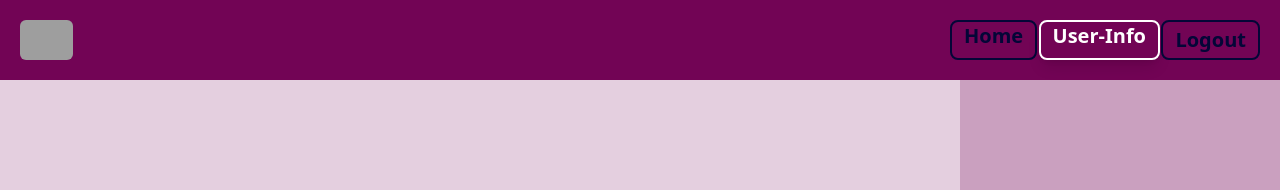
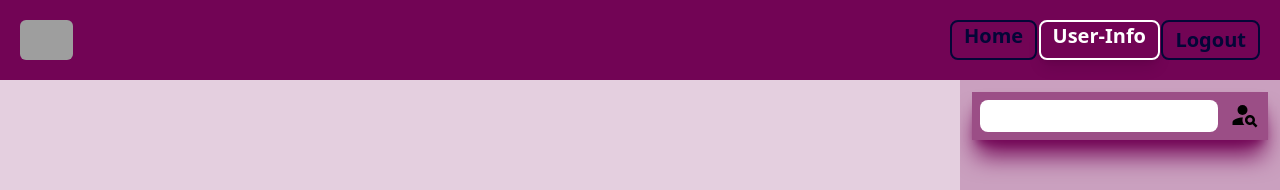
Before and after one commit to SGsubuuu-2322/Video_Player-Web_App, a React (Vite) app: page /user/info in a window 1280 px wide. Shown: the top 190 px of the page. Built offline with nearby package versions, Linux system fonts and the light colour scheme; sample sign-in values are in the browser's storage; grey boxes are pictures that could not be loaded.

Commit message:
Created the searchbar for the user-info page

```diff
--- /dev/null
+++ b/src/API/ApiCalls.js
@@ -0,0 +1,14 @@
+import { createAsyncThunk } from "@reduxjs/toolkit";
+import axios from "axios";
+
+export const userListAPI = createAsyncThunk("user-register", async () => {
+  try {
+    const response = await axios.post(
+      `https://jsonplaceholder.typicode.com/users`
+    );
+    console.log(response);
+    return { ...response.data };
+  } catch (err) {
+    console.log(err.response);
+  }
+});
--- /dev/null
+++ b/src/Components/SearchBar.jsx
@@ -0,0 +1,18 @@
+import { MdPersonSearch } from "react-icons/md";
+
+const SearchBar = () => {
+  return (
+    <div>
+      <form className="w-full flex justify-between bg-[#72045586] p-2 shadow-xl shadow-[#720455]">
+        <input
+          type="text"
+          name="searc-term"
+          className="w-[85%] px-2 py-1 rounded-lg focus:outline-0"
+        />
+        <MdPersonSearch className="text-3xl hover:text-white active:scale-125 duration-200" />
+      </form>
+    </div>
+  );
+};
+
+export default SearchBar;
--- a/src/Components/UserDetails.jsx
+++ b/src/Components/UserDetails.jsx
@@ -4,7 +4,6 @@ import { useSelector } from "react-redux";
 
 const UserDetails = () => {
   const loggedInUser = useSelector((state) => state.allUsers.loggedInUser);
-  console.log(loggedInUser);
 
   return (
     <div className="translate-x-[-50px] translate-y-[-50px] w-1/3 bg-[#720455] rounded-2xl p-6 flex flex-col items-center gap-2">
--- a/src/Components/UserInfo.jsx
+++ b/src/Components/UserInfo.jsx
@@ -1,3 +1,4 @@
+import SearchBar from "./SearchBar";
 import UserDetails from "./UserDetails";
 
 const UserInfo = () => {
@@ -6,7 +7,9 @@ const UserInfo = () => {
       <div className="h-full w-[75%] bg-[#72045530] flex justify-center items-center">
         <UserDetails />
       </div>
-      <div className="h-full w-[25%] bg-[#72045560] overflow-y-auto"></div>
+      <div className="h-full w-[25%] bg-[#72045560] overflow-y-auto p-3">
+        <SearchBar />
+      </div>
     </div>
   );
 };
--- a/src/Store/Reducers/UserReducer.js
+++ b/src/Store/Reducers/UserReducer.js
@@ -1,10 +1,12 @@
 import { createSlice } from "@reduxjs/toolkit";
+import { userListAPI } from "../../API/ApiCalls";
 // import { registerAPI } from "../../Api/Auth";
 // import { nanoid } from "nanoid";
 
 const initialState = {
   allUsers: JSON.parse(localStorage.getItem("allUsers")) || [],
   loggedInUser: JSON.parse(localStorage.getItem("loggedInUser")) || [],
+  userList: [],
 };
 
 const userSlice = createSlice({
@@ -25,15 +27,14 @@ const userSlice = createSlice({
       state.loggedInUser = JSON.parse(localStorage.getItem("loggedInUser"));
     },
   },
-  // extraReducers: (builder) => {
-  //   builder.addCase(registerAPI.fulfilled, (state, action) => {
-  //     action.payload.id = nanoid();
-  //     action.payload.profileImg =
-  //       "https://cdn3d.iconscout.com/3d/premium/thumb/user-6332708-5209354.png";
-  //     state.allUsers = [...state.allUsers, action.payload];
-  //     localStorage.setItem("allUsers", JSON.stringify(state.allUsers));
-  //   });
-  // },
+  extraReducers: (builder) => {
+    builder.addCase(userListAPI.fulfilled, (state, action) => {
+      action.payload.profileImg =
+        "https://cdn3d.iconscout.com/3d/premium/thumb/user-6332708-5209354.png";
+      state.allUsers = [...state.allUsers, action.payload];
+      localStorage.setItem("allUsers", JSON.stringify(state.allUsers));
+    });
+  },
 });
 
 export default userSlice.reducer;
```
